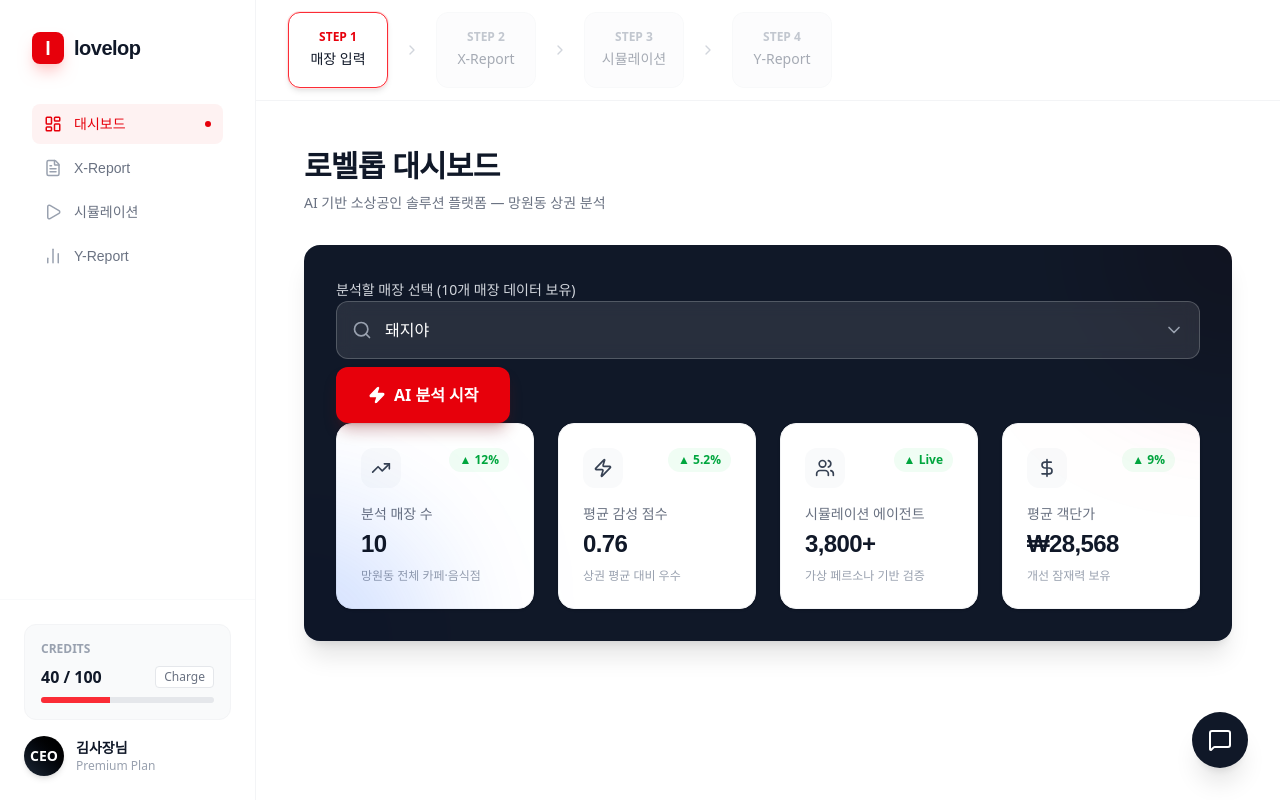
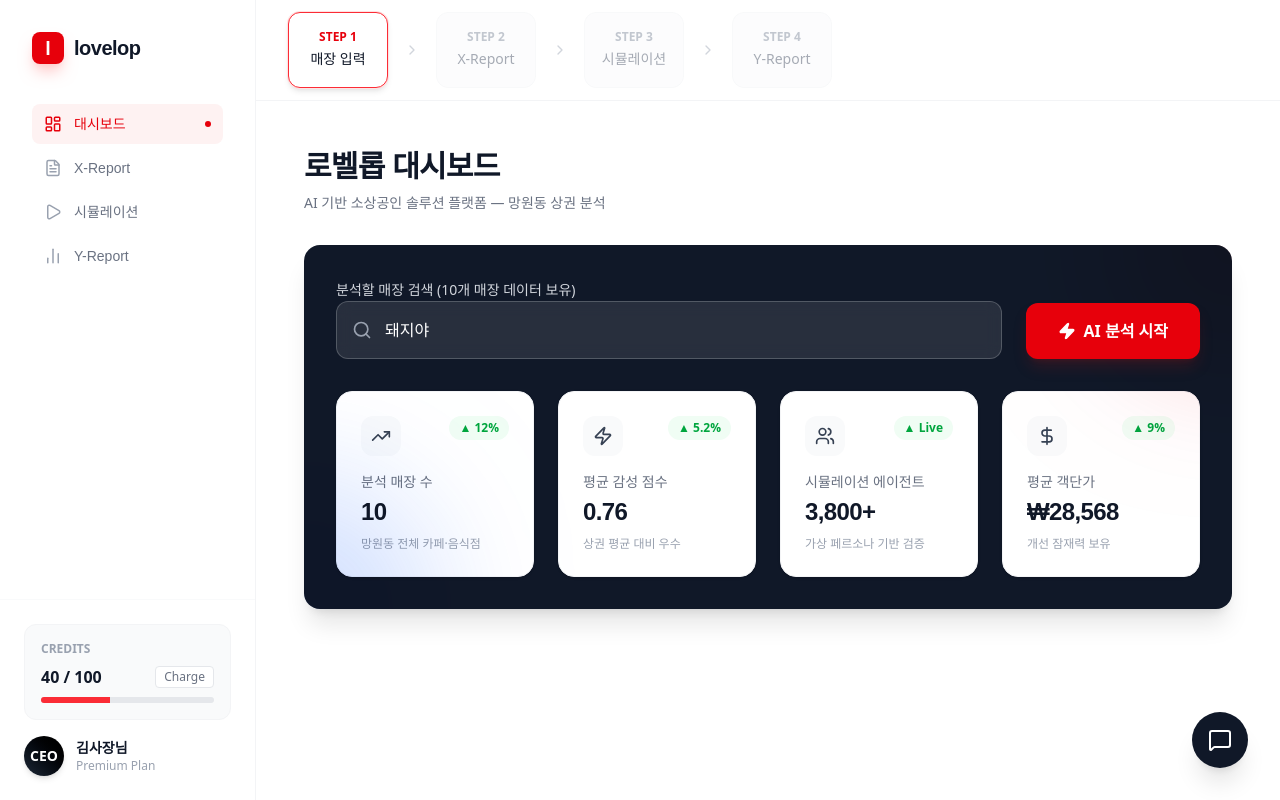
Before and after one commit to khai-likelion/Frontend, a React (Vite) app: page / in a window 1280 px wide. Built offline with nearby package versions, Linux system fonts and the light colour scheme.

Commit message:
feat: implement store search with autocomplete

```diff
--- a/src/App.jsx
+++ b/src/App.jsx
@@ -152,7 +152,38 @@ const AIChatButton = () => {
 
 // --- View Components ---
 
-const DashboardView = ({ stats, stores, onAnalyze, selectedStoreId, onSelectStore }) => (
+const DashboardView = ({ stats, stores, onAnalyze, selectedStoreId, onSelectStore }) => {
+  const [searchTerm, setSearchTerm] = useState('');
+  const [showResults, setShowResults] = useState(false);
+
+  // Initialize searchTerm with selected store name
+  useEffect(() => {
+    if (selectedStoreId) {
+      const store = stores.find(s => s.id === selectedStoreId);
+      if (store) setSearchTerm(store.name);
+    }
+  }, [selectedStoreId, stores]);
+
+  const handleSearchChange = (e) => {
+    setSearchTerm(e.target.value);
+    setShowResults(true);
+  };
+
+  const handleSelectResult = (store) => {
+    onSelectStore(store.id);
+    setSearchTerm(store.name);
+    setShowResults(false);
+  };
+
+  // Filter stores: show results only if 2+ characters typed
+  const filteredStores = searchTerm.length >= 2
+    ? stores.filter(store =>
+      store.name.toLowerCase().includes(searchTerm.toLowerCase()) ||
+      (store.address && store.address.includes(searchTerm))
+    ).slice(0, 10)
+    : [];
+
+  return (
     <div className="space-y-8 animate-fade-in">
       <div className="flex justify-between items-end">
         <div>
@@ -166,36 +197,58 @@ const DashboardView = ({ stats, stores, onAnalyze, selectedStoreId, onSelectStor
         <div className="absolute bottom-0 left-0 w-64 h-64 bg-blue-600 rounded-full mix-blend-multiply filter blur-3xl opacity-20 translate-y-1/2 -translate-x-1/2"></div>
 
         <div className="relative z-10 flex flex-col md:flex-row gap-6 items-end">
-        <div className="flex-1 space-y-2 w-full">
-          <label className="text-gray-300 text-sm font-medium">분석할 매장 선택 ({stores.length}개 매장 데이터 보유)</label>
+          <div className="flex-1 space-y-2 w-full relative">
+            <label className="text-gray-300 text-sm font-medium">분석할 매장 검색 ({stores.length}개 매장 데이터 보유)</label>
             <div className="relative group">
-            <select
-              value={selectedStoreId}
-              onChange={(e) => onSelectStore(e.target.value)}
-              className="w-full bg-white/10 border border-white/20 text-white rounded-xl px-4 py-4 pl-12 focus:outline-none focus:ring-2 focus:ring-red-500 focus:border-transparent transition-all backdrop-blur-sm group-hover:bg-white/15 appearance-none cursor-pointer"
+              <input
+                type="text"
+                value={searchTerm}
+                onChange={handleSearchChange}
+                onFocus={() => setShowResults(true)}
+                placeholder="매장명 검색 (2글자 이상 입력)"
+                className="w-full bg-white/10 border border-white/20 text-white rounded-xl px-4 py-4 pl-12 focus:outline-none focus:ring-2 focus:ring-red-500 focus:border-transparent transition-all backdrop-blur-sm placeholder-gray-400"
+              />
+              <Search className="absolute left-4 top-1/2 transform -translate-y-1/2 text-gray-400 group-hover:text-white transition-colors" size={20} />
+
+              {/* Autocomplete Dropdown */}
+              {showResults && searchTerm.length >= 2 && (
+                <div className="absolute top-full left-0 right-0 mt-2 bg-white rounded-xl shadow-2xl border border-gray-100 overflow-hidden z-50 max-h-64 overflow-y-auto">
+                  {filteredStores.length > 0 ? (
+                    filteredStores.map(store => (
+                      <div
+                        key={store.id}
+                        onClick={() => handleSelectResult(store)}
+                        className="p-3 hover:bg-red-50 cursor-pointer border-b border-gray-50 last:border-none flex flex-col gap-0.5 transition-colors"
                       >
-              {stores.map(store => (
-                <option key={store.id} value={store.id} className="text-gray-900">
+                        <div className="font-bold text-gray-900 text-sm flex items-center gap-2">
                           {store.name}
-                </option>
-              ))}
-            </select>
-            <Search className="absolute left-4 top-1/2 transform -translate-y-1/2 text-gray-400 group-hover:text-white transition-colors" size={20} />
-            <div className="absolute right-4 top-1/2 transform -translate-y-1/2 pointer-events-none">
-              <ChevronRight className="text-gray-400 rotate-90" size={20} />
+                          {store.id === selectedStoreId && <CheckCircle size={14} className="text-red-500" />}
                         </div>
+                        <div className="text-xs text-gray-500 flex items-center gap-1">
+                          <MapPin size={10} /> {store.address || '주소 정보 없음'}
+                        </div>
+                      </div>
+                    ))
+                  ) : (
+                    <div className="p-4 text-center text-gray-400 text-sm">
+                      검색 결과가 없습니다.
+                    </div>
+                  )}
+                </div>
+              )}
+            </div>
+            {/* Close dropdown when clicking outside could be handled by a backdrop or ref, omitting for simplicity/MVP as per request */}
           </div>
           <button
             onClick={onAnalyze}
-            className="bg-red-600 hover:bg-red-700 text-white px-8 py-4 rounded-xl font-bold flex items-center gap-2 transition-all shadow-lg shadow-red-900/30 whitespace-nowrap hover:shadow-red-900/50 hover:-translate-y-0.5"
+            className="bg-red-600 hover:bg-red-700 text-white px-8 py-4 rounded-xl font-bold flex items-center gap-2 transition-all shadow-lg shadow-red-900/30 whitespace-nowrap hover:shadow-red-900/50 hover:-translate-y-0.5 h-full"
           >
             <Zap size={18} fill="currentColor" />
             AI 분석 시작
           </button>
         </div>
-      </div>
 
-      <div className="grid grid-cols-1 md:grid-cols-2 lg:grid-cols-4 gap-6">
+        <div className="grid grid-cols-1 md:grid-cols-2 lg:grid-cols-4 gap-6 mt-8">
           <StatCard label="분석 매장 수" value={stats.storeCount} subtext="망원동 전체 카페·음식점" icon={TrendingUp} trend="up" trendValue="12%" />
           <StatCard label="평균 감성 점수" value={stats.avgSentiment} subtext="상권 평균 대비 우수" icon={Zap} trend="up" trendValue="5.2%" />
           <StatCard label="시뮬레이션 에이전트" value={stats.totalAgents} subtext="가상 페르소나 기반 검증" icon={Users} trend="up" trendValue="Live" />
@@ -204,6 +257,7 @@ const DashboardView = ({ stats, stores, onAnalyze, selectedStoreId, onSelectStor
       </div>
     </div>
   );
+};
 
 
 const VerificationView = ({ data, onVerified, onBack }) => {
```
Lines whose indentation alone changed are shown as unchanged.
